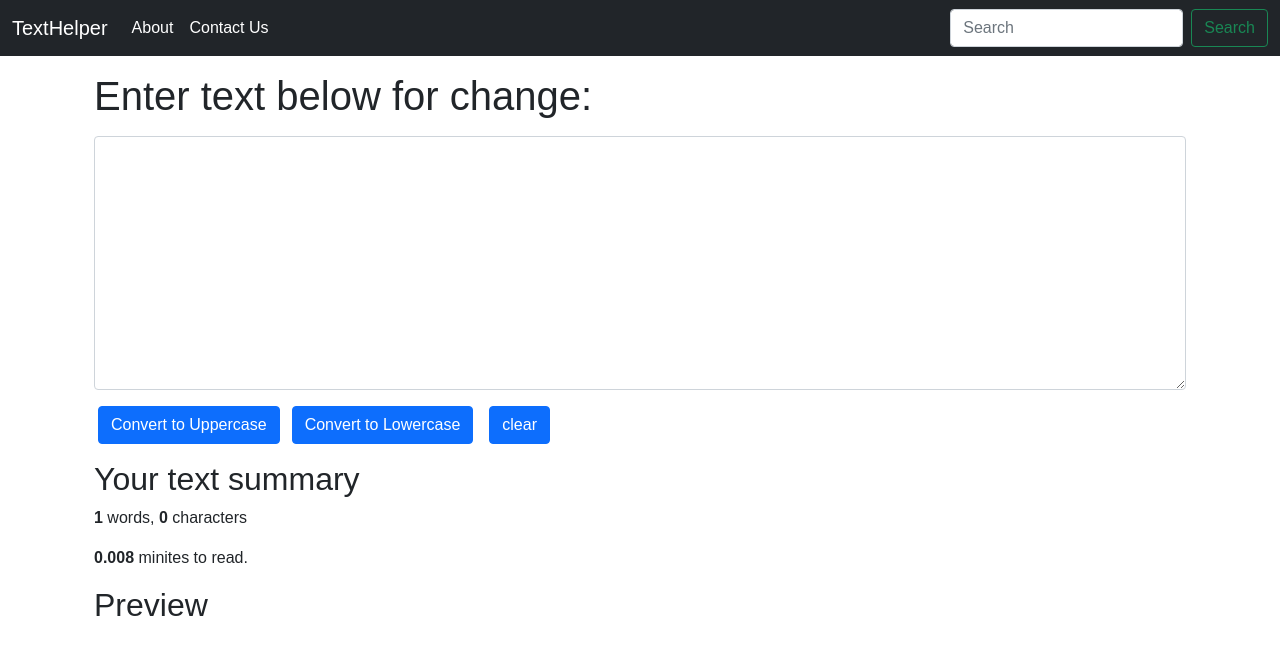
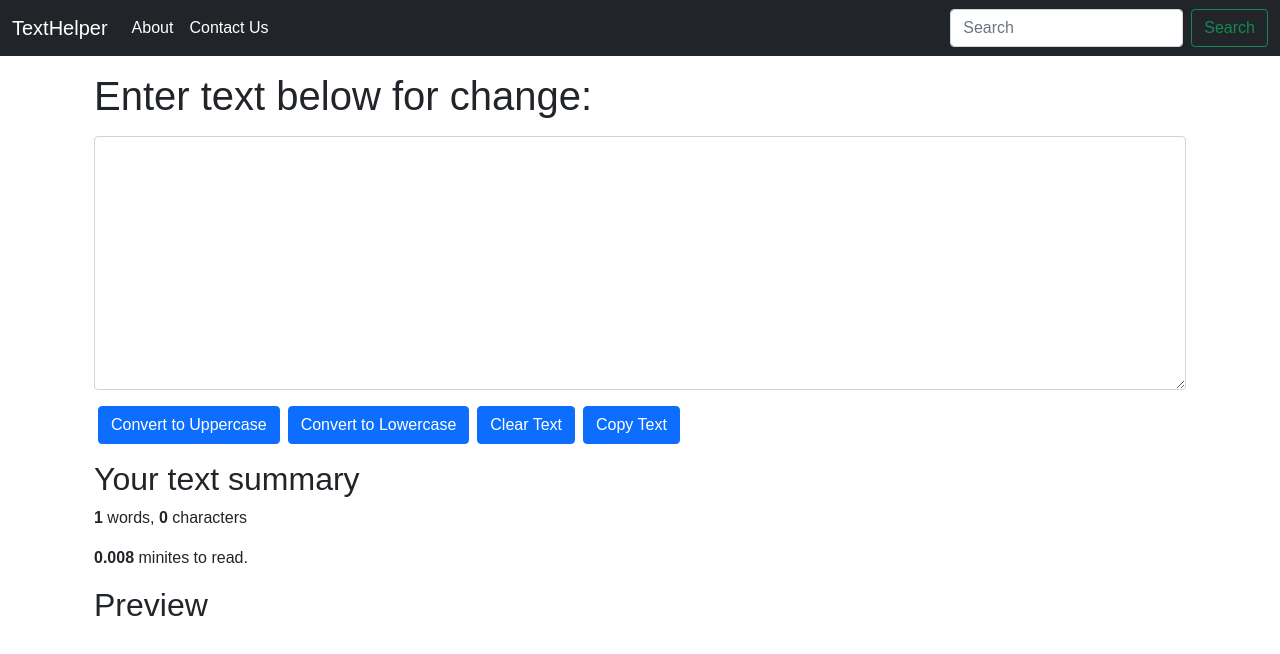
Before and after one commit to Nachiket-Patel/Web-Devolopment, a React (Create React App) app in the folder React/my-app/: page / in a window 1280 px wide. Shown: the top 654 px of the page. Built offline with nearby package versions, Linux system fonts and the light colour scheme.

Commit message:
Add copy text function

```diff
--- a/React/my-app/src/components/TextForm.js
+++ b/React/my-app/src/components/TextForm.js
@@ -17,8 +17,16 @@ export default function TextForm(props){
         setText(lowerText);
     }
 
-    function handleClear(){
+    function handleClearText(){
+        console.log("clear text button was clicked");
         setText('');
+    }
+
+    function handleCopyText(){
+        console.log("copy text button was clicked");
+        const text = document.getElementById('textbox');
+        text.select();
+        navigator.clipboard.writeText(text.value);
     }
 
     function handleOnChange(event){
@@ -35,8 +43,9 @@ export default function TextForm(props){
                     <textarea className="form-control" value={text} onChange={handleOnChange} id="textbox" rows="10"></textarea>
                 </div>
                 <button className="btn btn-primary mx-1" onClick={handleUpClick}>Convert to Uppercase</button>
-                <button className="btn btn-primary mx-2" onClick={handleLoClick}>Convert to Lowercase</button>
-                <button className="btn btn-primary mx-2" onClick={handleClear}>clear</button>
+                <button className="btn btn-primary mx-1" onClick={handleLoClick}>Convert to Lowercase</button>
+                <button className="btn btn-primary mx-1" onClick={handleClearText}>Clear Text</button>
+                <button className="btn btn-primary mx-1" onClick={handleCopyText}>Copy Text</button>
             </div>
 
             <div className="container my-3">
```
